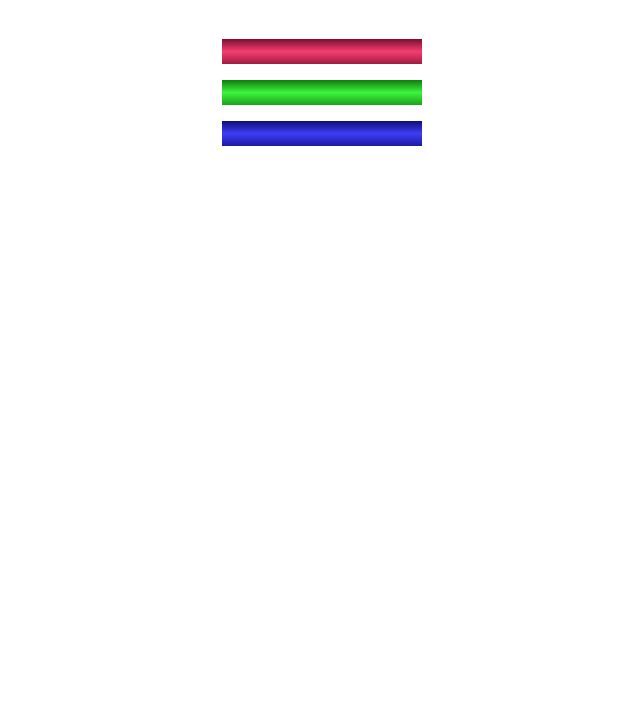
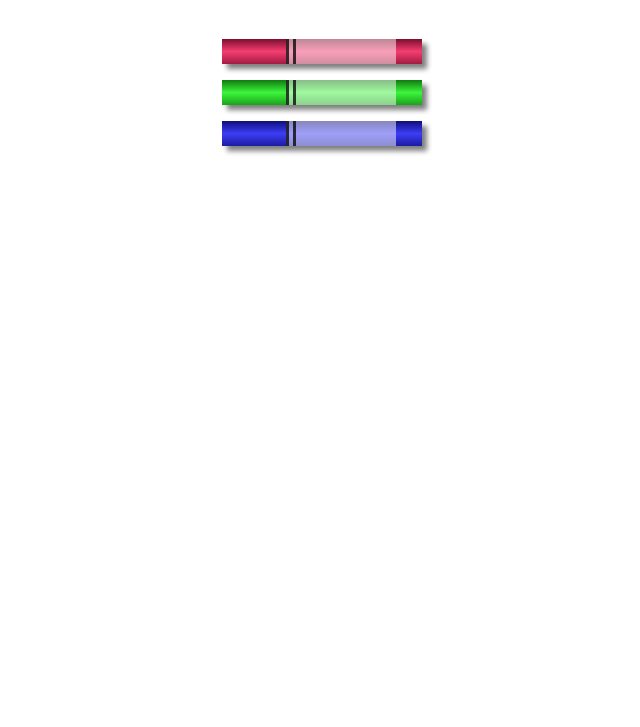
Before and after one commit to CandeMarcote/color-markers, a plain HTML site: page index.html in a window 1280 px wide. Shown: the part 73-800 px from the top of the page, without its empty margins (318-958 px from the left). Drawn offline with Linux system fonts and the light colour scheme.

Commit message:
styling of the markers done, only minor corrections to come if needed

```diff
--- a/index.html
+++ b/index.html
@@ -12,15 +12,18 @@
 
     <div class="container">
         <div class="marker red">
-
+            <div class="cap"></div>
+            <div class="sleeve"></div>
         </div>
 
         <div class="marker green">
-
+            <div class="cap"></div>
+            <div class="sleeve"></div>
         </div>
 
         <div class="marker blue">
-
+            <div class="cap"></div>
+            <div class="sleeve"></div>
         </div>
     </div>
 
--- a/styles.css
+++ b/styles.css
@@ -1,9 +1,14 @@
+*, *::before, *::after {
+    box-sizing: border-box;
+
+    --clr-black: rgb(38, 38, 38);
+}
+
 h1 {
     text-align: center;
 }
 
 .container {
-    background-color: var(--clr-black);
     padding-block: 1rem;
 }
 
@@ -12,6 +17,7 @@ h1 {
     height: 25px;
     margin-inline: auto;
     margin-block: 1rem;
+    box-shadow: 5px 5px 5px grey;
 }
 
 .red {
@@ -38,3 +44,17 @@ h1 {
         hsl(240, 71%, 37%)
         );
 }
+
+.sleeve {
+    width: 110px;
+    height: 25px;
+    background-color: rgba(255, 255, 255, 0.5);
+    display: inline-block;
+    border-left: 10px double rgba(0, 0, 0, 0.75);
+}
+
+.cap {
+    width: 60px;
+    height: 25px;
+    display: inline-block;
+}
```
